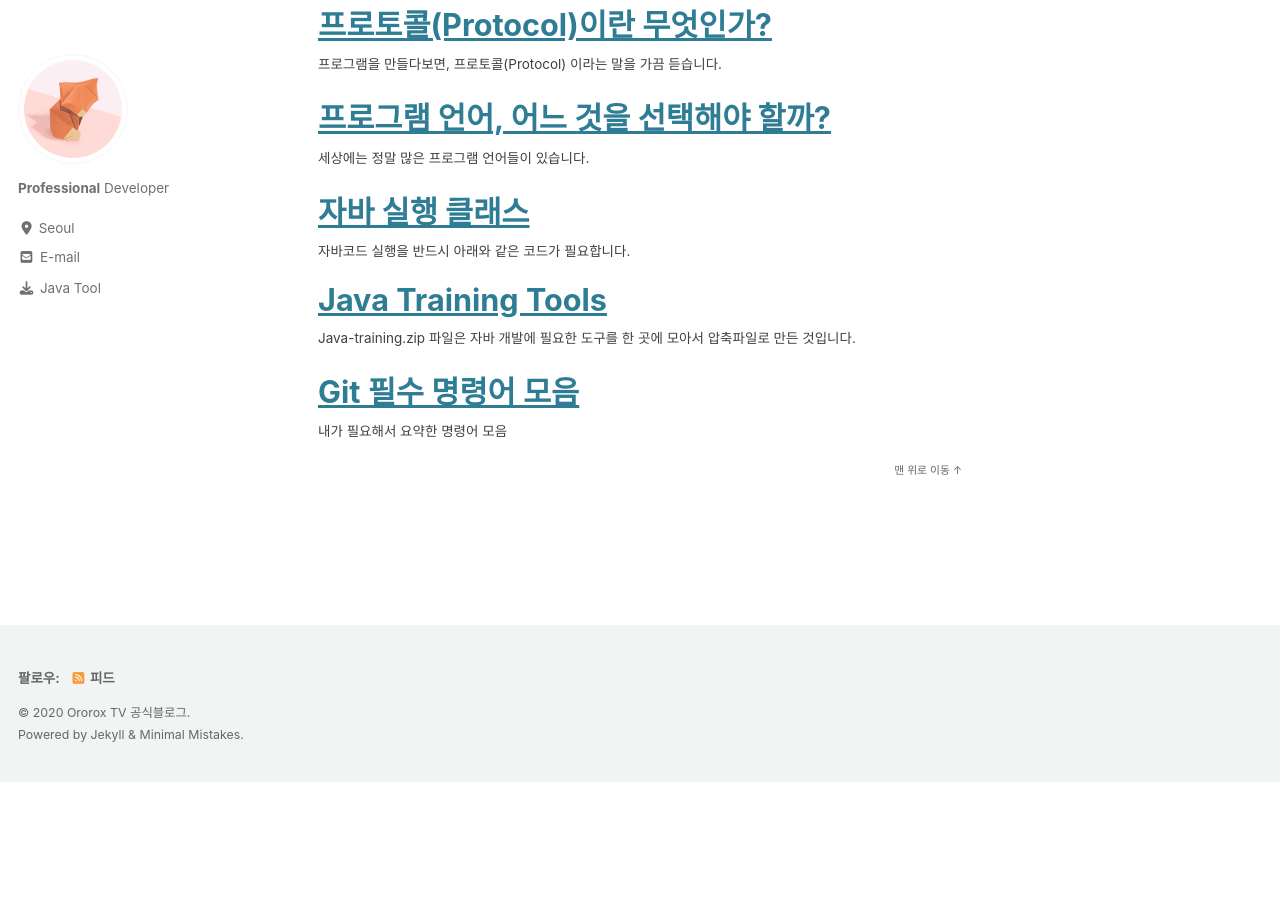
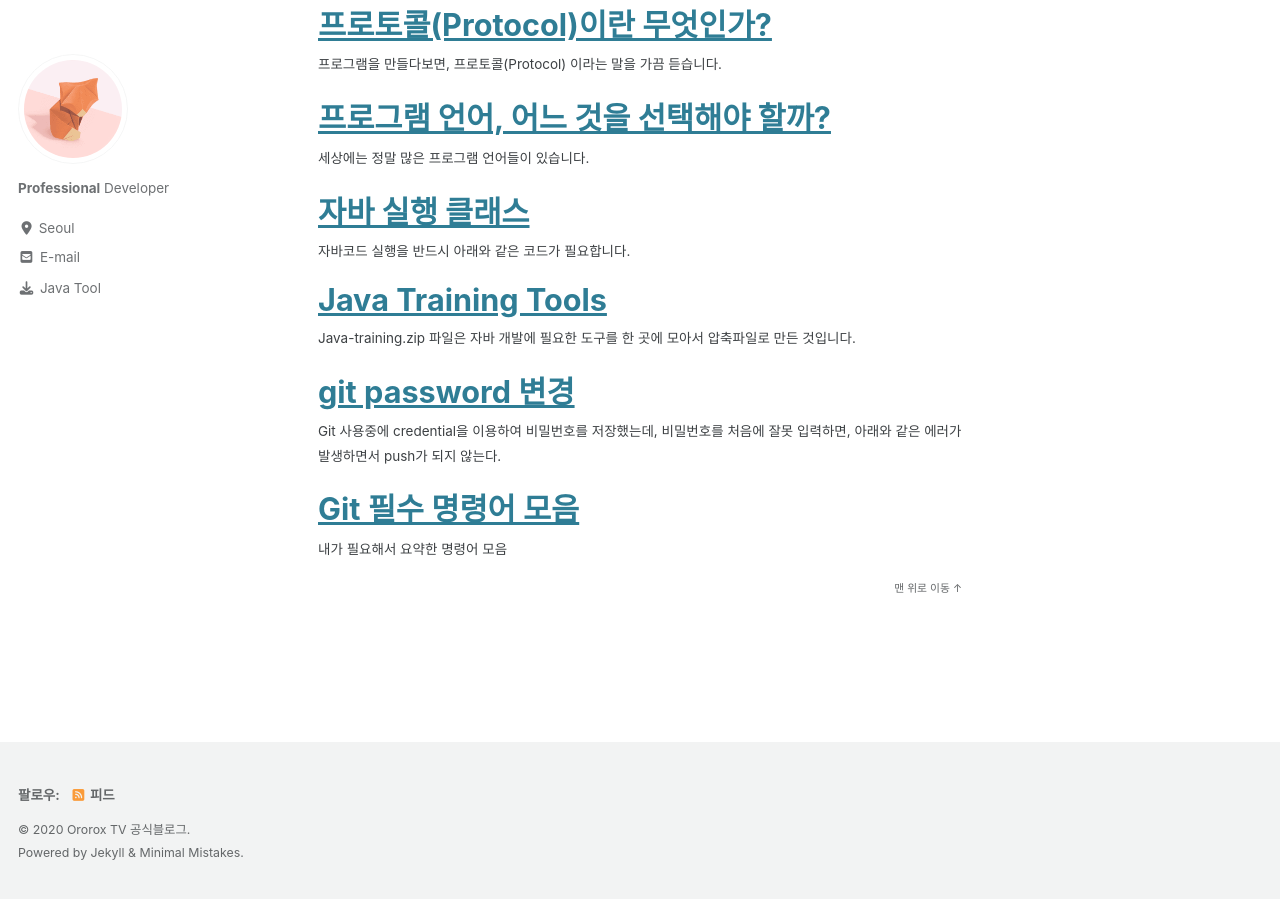
Before and after one commit to ororox/ororox.github.io, a Jekyll site: the page built from _pages/year-archive.md, in a window 1280 px wide and 900 px high, scrolled down 1150 px. Built offline with Jekyll 4.4.1, drawn with Linux system fonts in a browser that asks for light colours; cached includes are drawn as plain includes; nearby versions of some CDN libraries; before the commit the page ends 1932 px from its top, so only the background shows below that.

Commit message:
modify and add

````diff
--- /dev/null
+++ b/_posts/2020-06-15-git-credential.md
@@ -0,0 +1,35 @@
+---
+title: git password 변경
+tags:
+- git
+categories:
+- Git
+---
+
+Git 사용중에 credential을 이용하여 비밀번호를 저장했는데, 비밀번호를 처음에 잘못 입력하면, 아래와 같은 에러가 발생하면서 push가 되지 않는다.
+
+```
+>> git push
+remote: Invalid username or password.
+fatal: Authentication failed for ...
+```
+
+이때는 credential을 unset 해서 지운 후 다시 사용하도록 설정하면 된다.
+
+#### git credential 삭제
+
+```
+git config --unset credential.helper
+```
+
+#### git credential 설정
+
+```
+git config credential.helper store
+```
+
+#### 모든 프로젝트에 적용
+--global 옵션을 주면 모든 git에 적용되지만, 나는 이렇게 잘 사용하진 않는다. (프로젝트 마다 할당한다)
+```
+git config credential.helper store --global
+```
````
Also changed, not shown: _posts/2020-06-14-git-command.md (+2 -2 lines).
